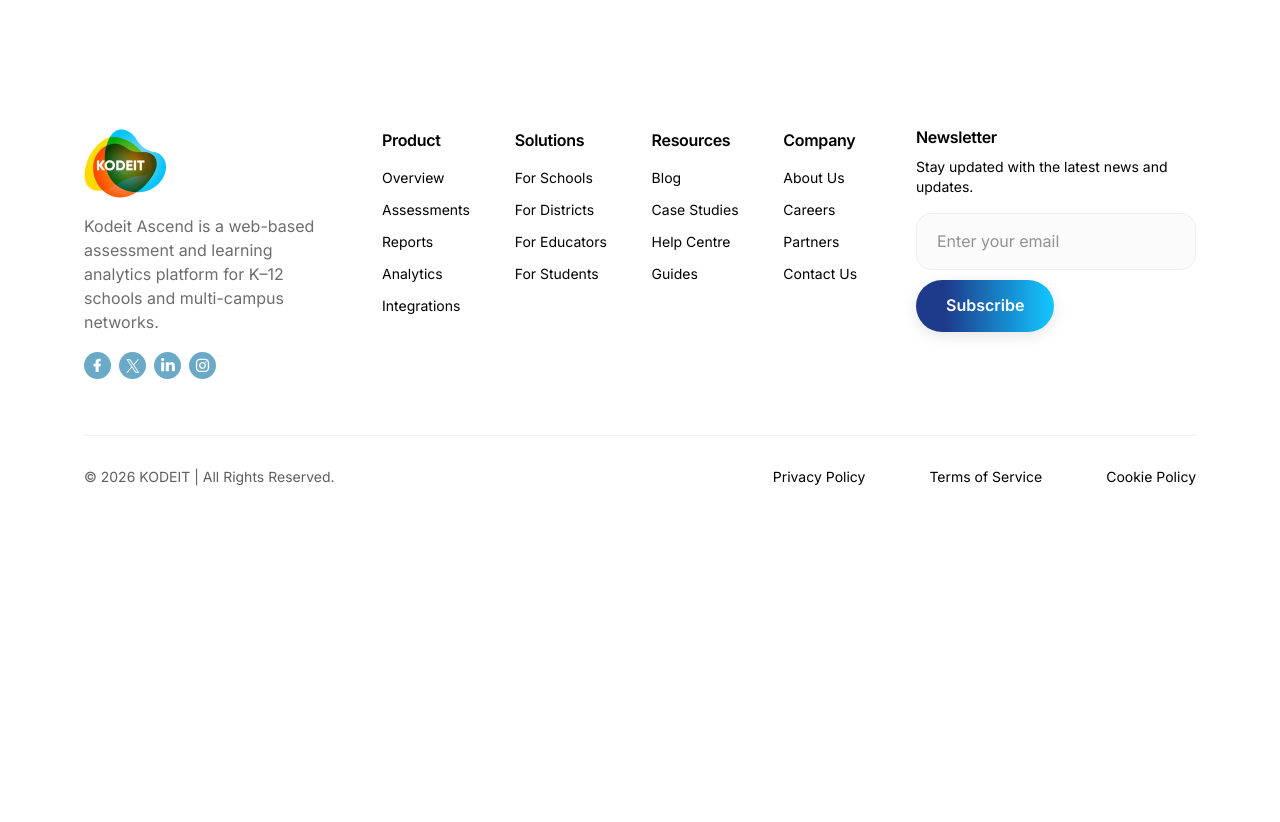
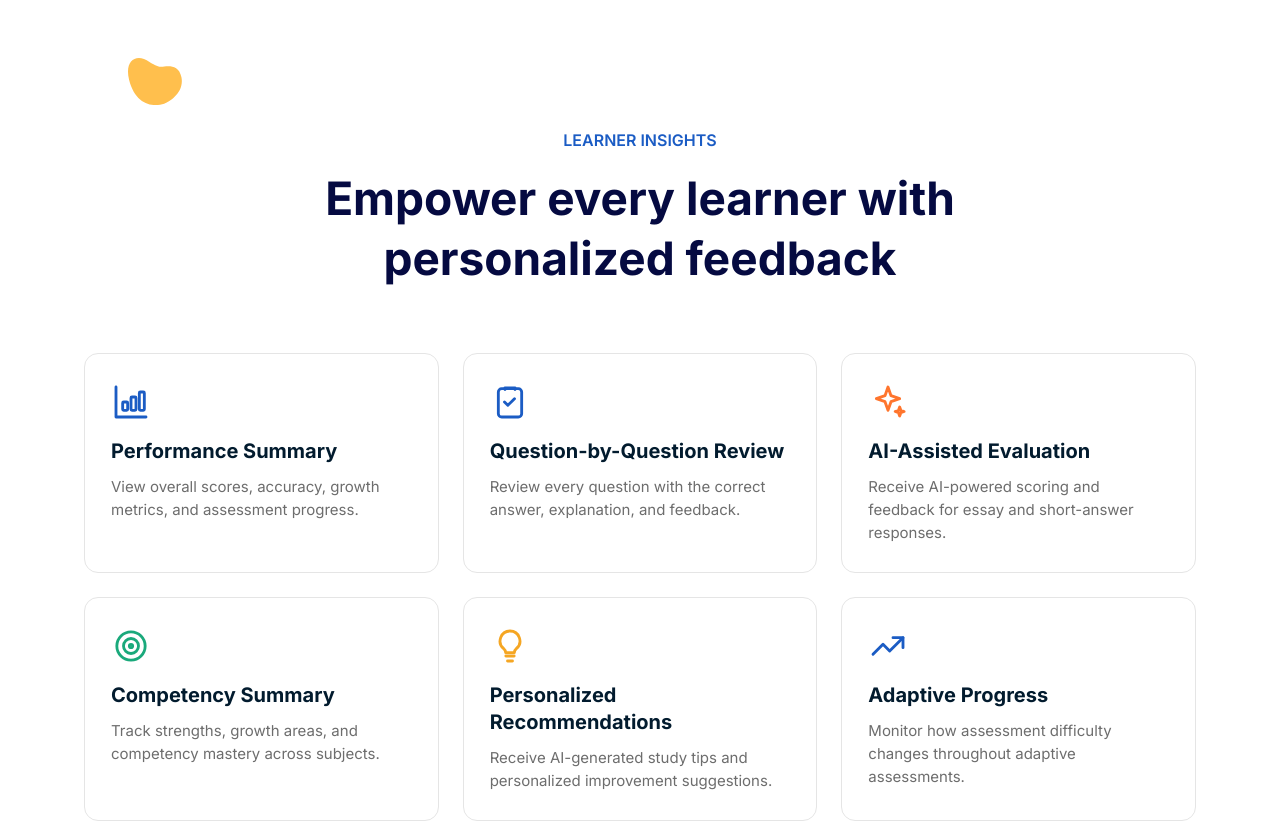
Before and after one commit to techviron-admin/kodeit-ascend, a Next.js app in the folder kodeit-next/: page /schools in a window 1280 px wide. Shown: the part 2526-3348 px from the top of the page. Before the commit the page ends 3056 px from the top, so only its background shows below. Built offline with nearby package versions, Linux system fonts and the light colour scheme.

Commit message:
Add Learner Insights section to schools page (from School Figma frame)

```diff
--- a/kodeit-next/app/modules.css
+++ b/kodeit-next/app/modules.css
@@ -1007,6 +1007,51 @@
   }
 }
 
+/* ---------- Schools — learner insights ---------- */
+.li-grid {
+  position: relative;
+  z-index: 1;
+  display: grid;
+  grid-template-columns: repeat(3, 1fr);
+  gap: 24px;
+}
+.li-card {
+  background: #fff;
+  border: 1px solid #e5e5e5;
+  border-radius: 14px;
+  padding: 28px 26px;
+  display: flex;
+  flex-direction: column;
+  gap: 10px;
+}
+.li-card svg {
+  width: 40px;
+  height: 40px;
+}
+.page-home .li-card h3 {
+  font-size: 20px;
+  line-height: 1.35;
+  font-weight: 700;
+  color: #021b2e;
+  margin: 6px 0 0;
+}
+.li-card p {
+  font-size: 15px;
+  line-height: 23px;
+  color: var(--kd-body);
+  margin: 0;
+}
+@media (max-width: 900px) {
+  .li-grid {
+    grid-template-columns: repeat(2, 1fr);
+  }
+}
+@media (max-width: 600px) {
+  .li-grid {
+    grid-template-columns: 1fr;
+  }
+}
+
 /* ============================================================
    Book a Demo modal
    ============================================================ */
--- a/kodeit-next/app/schools/page.jsx
+++ b/kodeit-next/app/schools/page.jsx
@@ -101,6 +101,73 @@ const curricula = [
     ),
     title: "IB Curriculum",
     desc: "Deliver assessments and reporting aligned with IB programmes.",
+  },
+];
+
+const learnerInsights = [
+  {
+    icon: (
+      <svg viewBox="0 0 24 24" {...sw} style={{ color: "#1b5cc4" }}>
+        <path d="M3 3v18h18" />
+        <rect x="7" y="12" width="3" height="5" rx="0.6" />
+        <rect x="12" y="9" width="3" height="8" rx="0.6" />
+        <rect x="17" y="6" width="3" height="11" rx="0.6" />
+      </svg>
+    ),
+    title: "Performance Summary",
+    desc: "View overall scores, accuracy, growth metrics, and assessment progress.",
+  },
+  {
+    icon: (
+      <svg viewBox="0 0 24 24" {...sw} style={{ color: "#1b5cc4" }}>
+        <rect x="5" y="4" width="14" height="17" rx="2" />
+        <path d="M9 4.5V3.5h6v1" />
+        <path d="m8.7 12 2 2 4-4" />
+      </svg>
+    ),
+    title: "Question-by-Question Review",
+    desc: "Review every question with the correct answer, explanation, and feedback.",
+  },
+  {
+    icon: (
+      <svg viewBox="0 0 24 24" {...sw} style={{ color: "#ff752d" }}>
+        <path d="M12 3l1.8 5.2L19 10l-5.2 1.8L12 17l-1.8-5.2L5 10l5.2-1.8L12 3Z" />
+        <path d="M19 15l.7 2 2 .7-2 .7-.7 2-.7-2-2-.7 2-.7.7-2Z" />
+      </svg>
+    ),
+    title: "AI-Assisted Evaluation",
+    desc: "Receive AI-powered scoring and feedback for essay and short-answer responses.",
+  },
+  {
+    icon: (
+      <svg viewBox="0 0 24 24" {...sw} style={{ color: "#1aa97b" }}>
+        <circle cx="12" cy="12" r="8.5" />
+        <circle cx="12" cy="12" r="4.5" />
+        <circle cx="12" cy="12" r="1" />
+      </svg>
+    ),
+    title: "Competency Summary",
+    desc: "Track strengths, growth areas, and competency mastery across subjects.",
+  },
+  {
+    icon: (
+      <svg viewBox="0 0 24 24" {...sw} style={{ color: "#f5a623" }}>
+        <path d="M9.5 18h5M10.5 21h3" />
+        <path d="M12 3a6 6 0 0 0-3.8 10.6c.7.6 1.1 1.3 1.2 2.4h5.2c.1-1.1.5-1.8 1.2-2.4A6 6 0 0 0 12 3Z" />
+      </svg>
+    ),
+    title: "Personalized Recommendations",
+    desc: "Receive AI-generated study tips and personalized improvement suggestions.",
+  },
+  {
+    icon: (
+      <svg viewBox="0 0 24 24" {...sw} style={{ color: "#1b5cc4" }}>
+        <path d="M3 17l6-6 4 4 8-8" />
+        <path d="M15 7h6v6" />
+      </svg>
+    ),
+    title: "Adaptive Progress",
+    desc: "Monitor how assessment difficulty changes throughout adaptive assessments.",
   },
 ];
 
@@ -224,6 +291,32 @@ export default function SchoolsPage() {
             </div>
           </div>
         </section>
+
+        {/* ============ Learner insights ============ */}
+        <section className="kd-section aw-section" id="learner-insights">
+          <img
+            className="kd-deco"
+            src="/images/sparkle-1.svg"
+            alt=""
+            aria-hidden="true"
+            style={{ left: "10%", top: 20, width: 54 }}
+          />
+          <div className="container">
+            <div className="kd-head">
+              <span className="kd-eyebrow">LEARNER INSIGHTS</span>
+              <h2>Empower every learner with personalized feedback</h2>
+            </div>
+            <div className="li-grid">
+              {learnerInsights.map(({ icon, title, desc }) => (
+                <article className="li-card" key={title}>
+                  {icon}
+                  <h3>{title}</h3>
+                  <p>{desc}</p>
+                </article>
+              ))}
+            </div>
+          </div>
+        </section>
       </main>
       <SiteFooter />
     </div>
```
